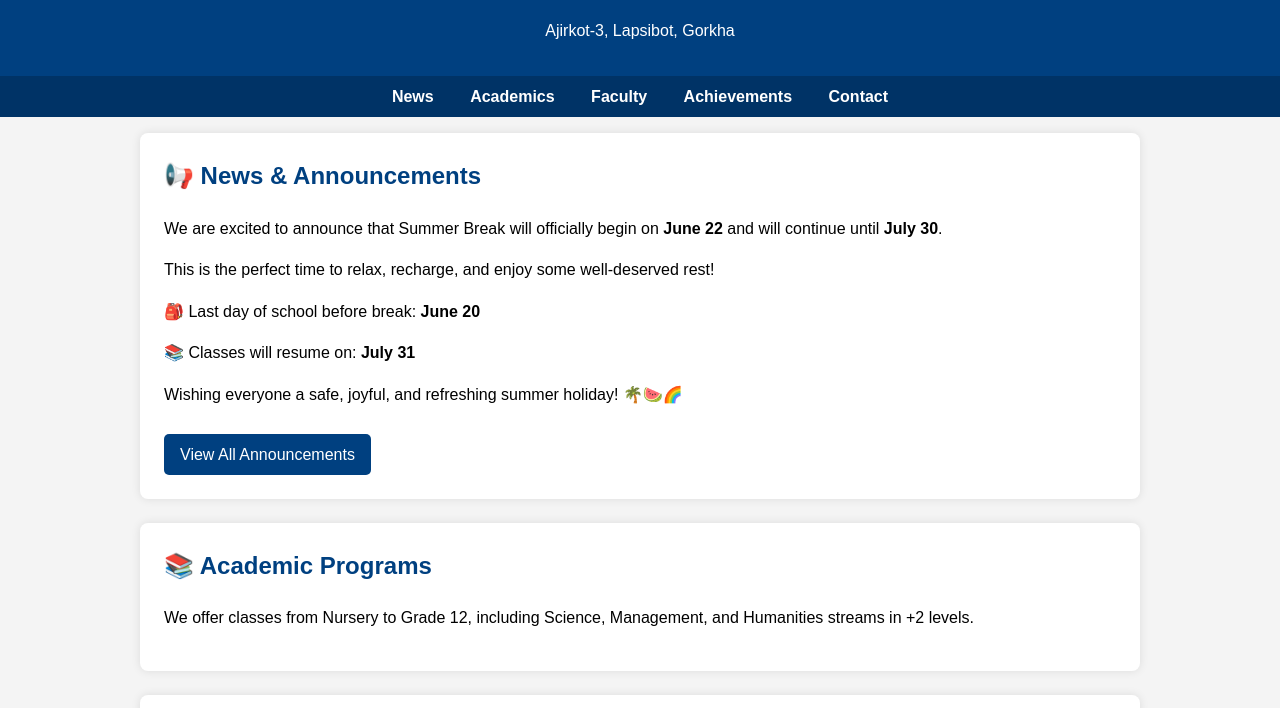
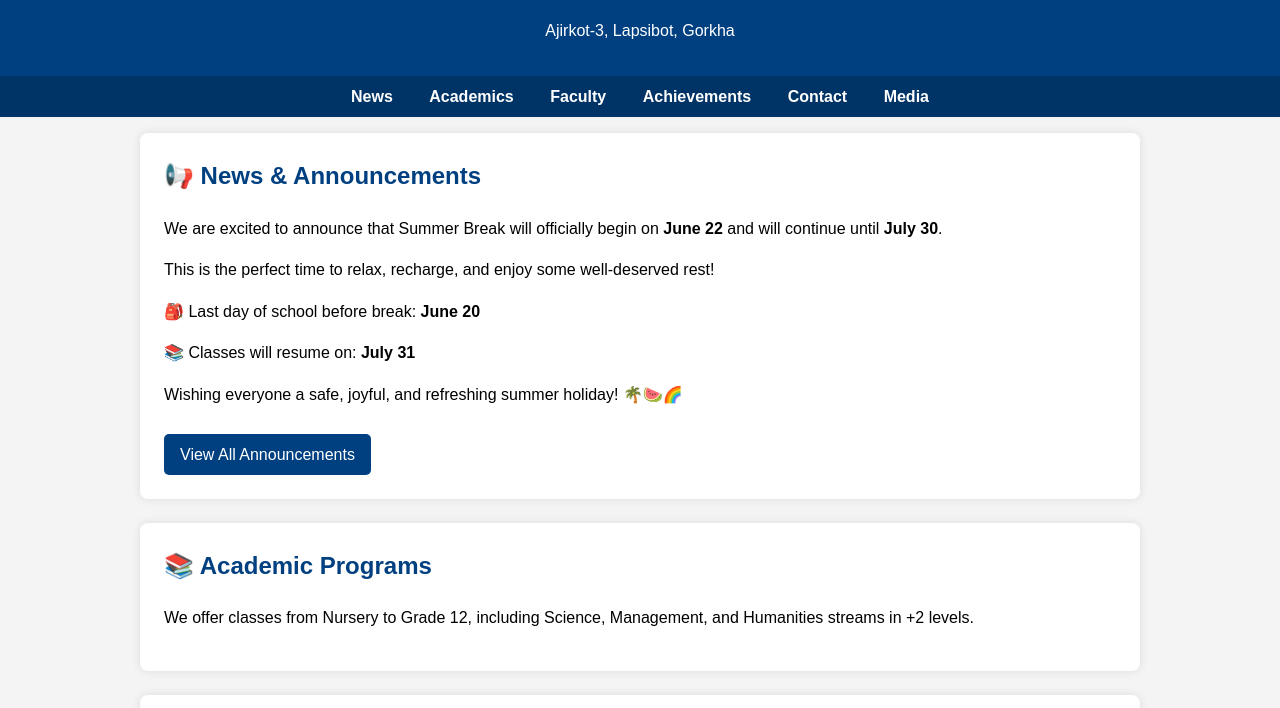
Before and after one commit to Sena201/ShreeGyanJyoti2, a plain HTML site: page index.html in a window 1280 px wide. Shown: the part 92-800 px from the top of the page. Drawn offline with Linux system fonts and the light colour scheme.

Commit message:
Update index.html

```diff
--- a/index.html
+++ b/index.html
@@ -134,6 +134,7 @@
     <a href="#faculty">Faculty</a>
     <a href="#achievements">Achievements</a>
     <a href="#contact">Contact</a>
+    <a href="media.html">Media</a>
   </nav>
 
   <main>
```
